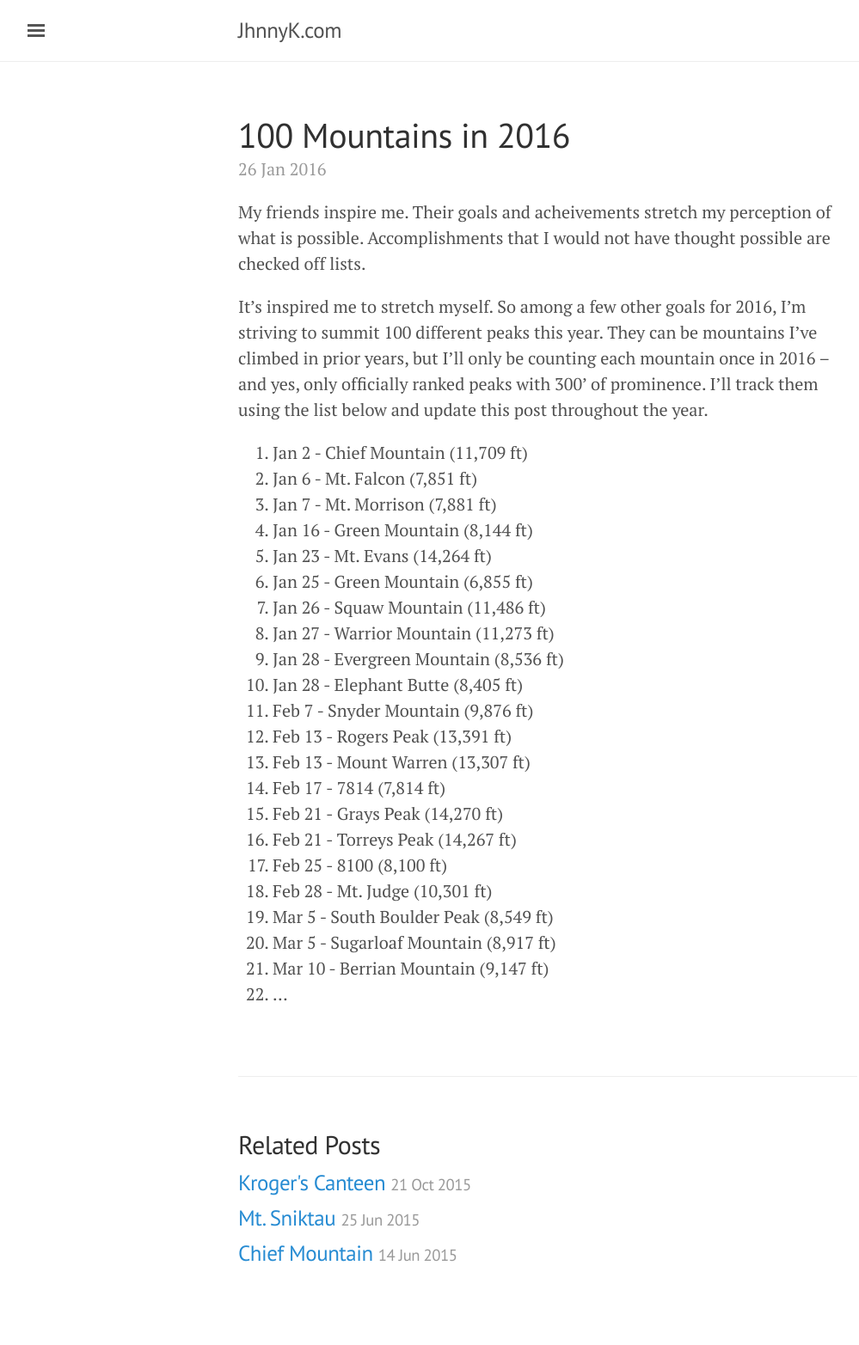
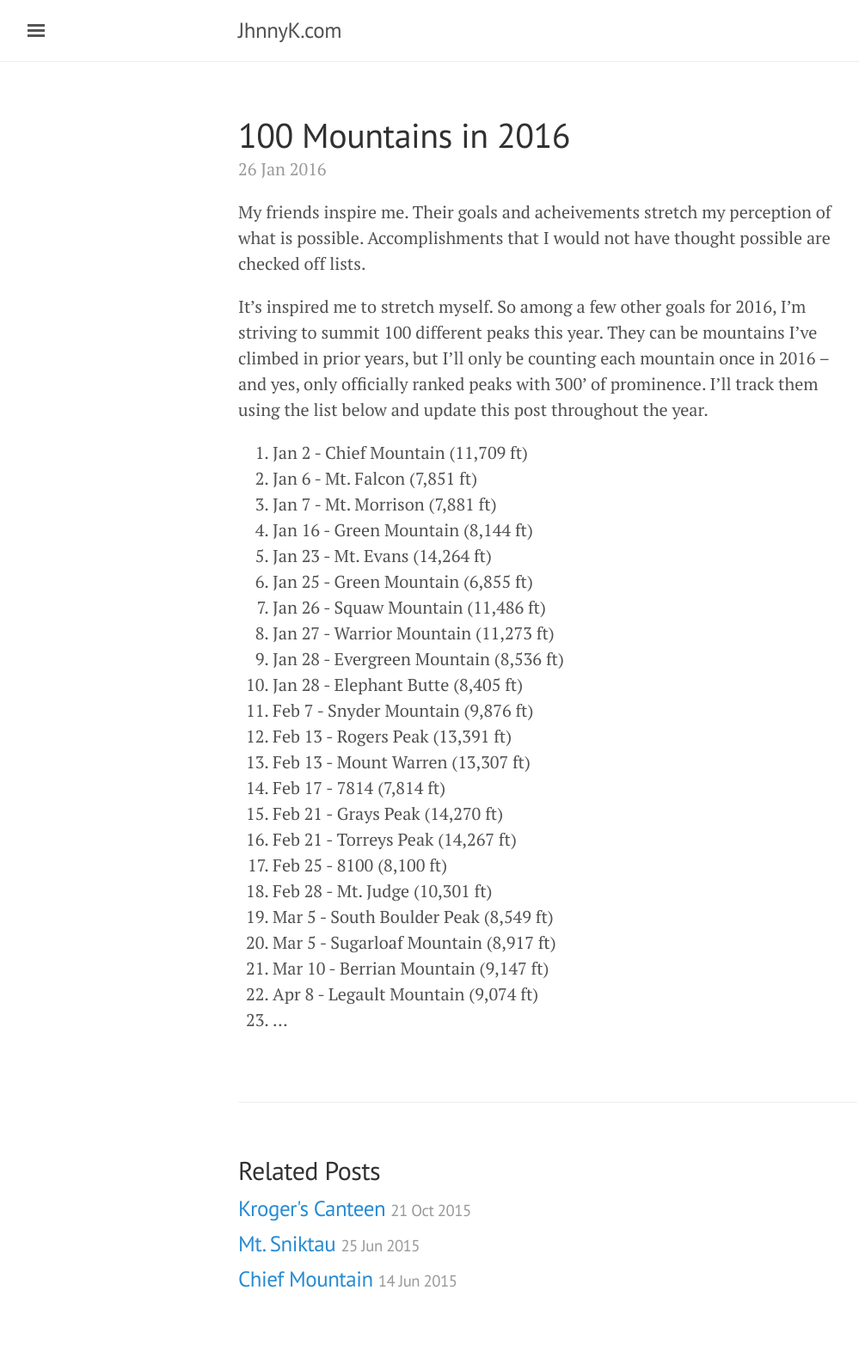
Before and after one commit to jhnnyk/jhnnyk.github.io, a Jekyll site: the page built from _posts/2016-01-26-100-mountains-in-2016.md, in a window 1280 px wide. Shown: the whole page at 86% size, without its empty margins (3-1002 px from the left). Built offline with Jekyll 4.4.1, drawn with Linux system fonts in a browser that asks for light colours; before the commit the page ends 1535 px from its top, so only the background shows below that.

Commit message:
add legault mountain to the completed list

```diff
--- a/_posts/2016-01-26-100-mountains-in-2016.md
+++ b/_posts/2016-01-26-100-mountains-in-2016.md
@@ -28,4 +28,5 @@ It's inspired me to stretch myself. So among a few other goals for 2016, I'm str
 19. Mar 5 - South Boulder Peak (8,549 ft)
 20. Mar 5 - Sugarloaf Mountain (8,917 ft)
 21. Mar 10 - Berrian Mountain (9,147 ft)
-22. ...
+22. Apr 8 - Legault Mountain (9,074 ft)
+23. ...
```
